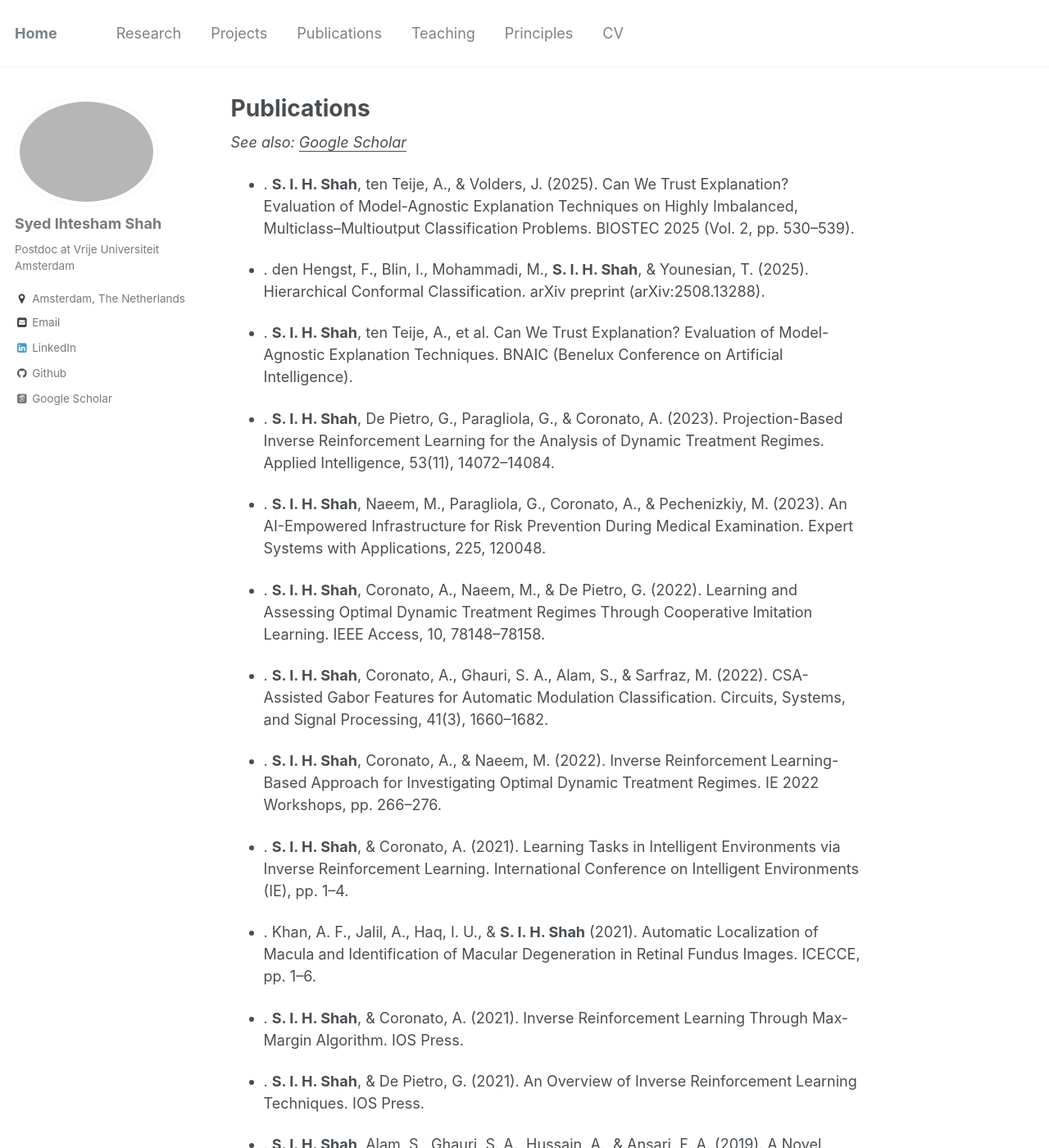
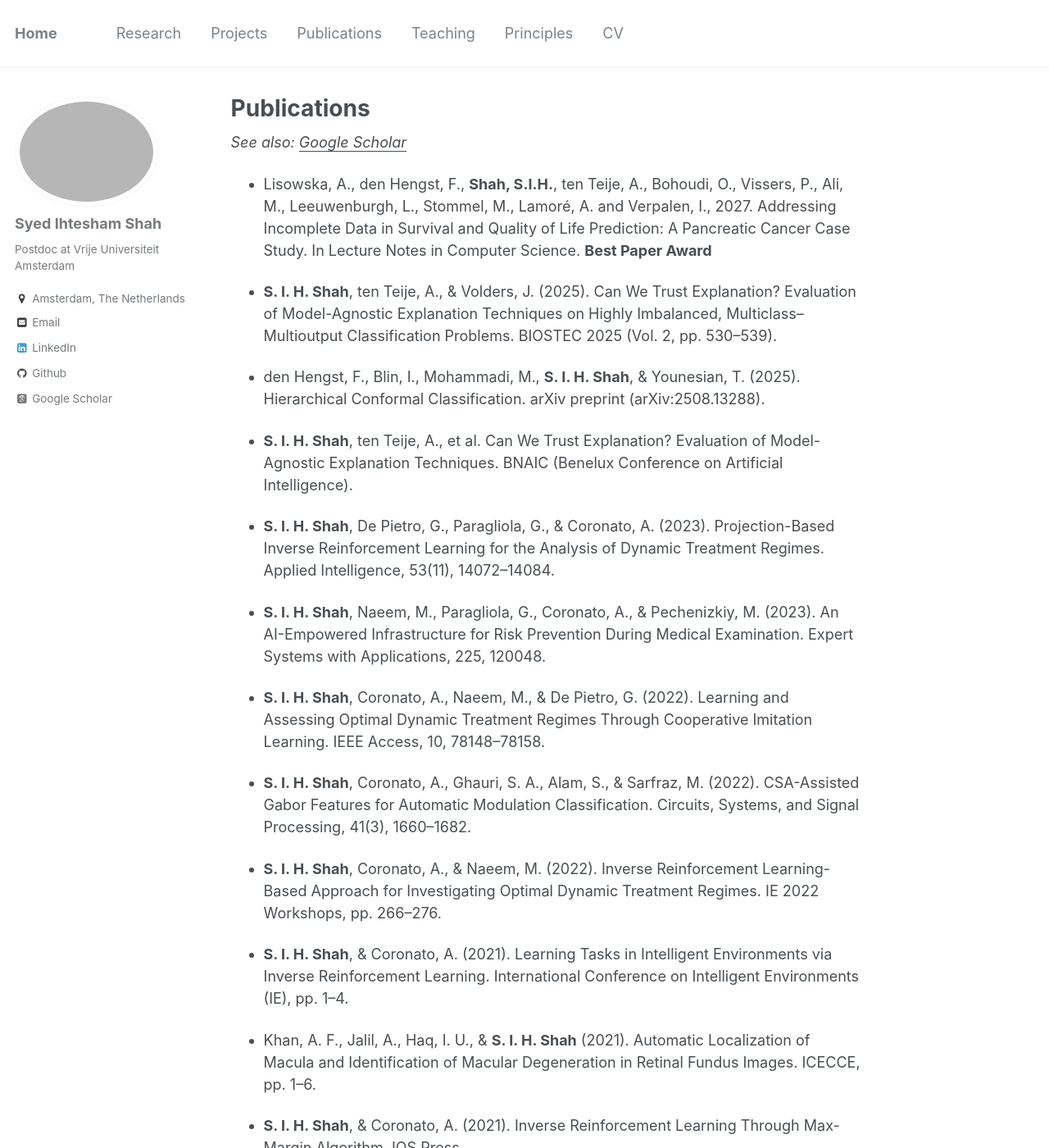
Before and after one commit to IhteshamShah/IhteshamShah.github.io, a Jekyll site: the page built from _pages/publications.md, in a window 1280 px wide and 1400 px high. Shown: the whole window at 82% size. Built offline with Jekyll 4.4.1, drawn with Linux system fonts in a browser that asks for light colours; some web fonts are replaced; some of the changed text lies outside the part shown.

Commit message:
Update publications.md

```diff
--- a/_pages/publications.md
+++ b/_pages/publications.md
@@ -7,58 +7,60 @@ author_profile: true
 
   *See also: <u><a href="https://scholar.google.com/citations?hl=en&user=5CUEp38AAAAJ&view_op=list_works&sortby=pubdate">Google Scholar</a></u>*
 
-- . **S. I. H. Shah**, ten Teije, A., & Volders, J. (2025).
+-  Lisowska, A., den Hengst, F., **Shah, S.I.H.**, ten Teije, A., Bohoudi, O., Vissers, P., Ali, M., Leeuwenburgh, L., Stommel, M., Lamoré, A. and Verpalen, I., 2027. Addressing Incomplete Data in Survival and Quality of Life Prediction: A Pancreatic Cancer Case Study. In Lecture Notes in Computer Science. **Best Paper Award**
+
+-  **S. I. H. Shah**, ten Teije, A., & Volders, J. (2025).
 Can We Trust Explanation? Evaluation of Model-Agnostic Explanation Techniques on Highly Imbalanced, Multiclass–Multioutput Classification Problems.
 BIOSTEC 2025 (Vol. 2, pp. 530–539).
 
-- . den Hengst, F., Blin, I., Mohammadi, M., **S. I. H. Shah**, & Younesian, T. (2025).
+-  den Hengst, F., Blin, I., Mohammadi, M., **S. I. H. Shah**, & Younesian, T. (2025).
 Hierarchical Conformal Classification.
 arXiv preprint (arXiv:2508.13288).
 
-- . **S. I. H. Shah**, ten Teije, A., et al.
+-  **S. I. H. Shah**, ten Teije, A., et al.
 Can We Trust Explanation? Evaluation of Model-Agnostic Explanation Techniques.
 BNAIC (Benelux Conference on Artificial Intelligence).
 
-- . **S. I. H. Shah**, De Pietro, G., Paragliola, G., & Coronato, A. (2023).
+-  **S. I. H. Shah**, De Pietro, G., Paragliola, G., & Coronato, A. (2023).
 Projection-Based Inverse Reinforcement Learning for the Analysis of Dynamic Treatment Regimes.
 Applied Intelligence, 53(11), 14072–14084.
 
-- . **S. I. H. Shah**, Naeem, M., Paragliola, G., Coronato, A., & Pechenizkiy, M. (2023).
+-  **S. I. H. Shah**, Naeem, M., Paragliola, G., Coronato, A., & Pechenizkiy, M. (2023).
 An AI-Empowered Infrastructure for Risk Prevention During Medical Examination.
 Expert Systems with Applications, 225, 120048.
 
-- . **S. I. H. Shah**, Coronato, A., Naeem, M., & De Pietro, G. (2022).
+-  **S. I. H. Shah**, Coronato, A., Naeem, M., & De Pietro, G. (2022).
 Learning and Assessing Optimal Dynamic Treatment Regimes Through Cooperative Imitation Learning.
 IEEE Access, 10, 78148–78158.
 
-- . **S. I. H. Shah**, Coronato, A., Ghauri, S. A., Alam, S., & Sarfraz, M. (2022).
+-  **S. I. H. Shah**, Coronato, A., Ghauri, S. A., Alam, S., & Sarfraz, M. (2022).
 CSA-Assisted Gabor Features for Automatic Modulation Classification.
 Circuits, Systems, and Signal Processing, 41(3), 1660–1682.
 
-- . **S. I. H. Shah**, Coronato, A., & Naeem, M. (2022).
+-  **S. I. H. Shah**, Coronato, A., & Naeem, M. (2022).
 Inverse Reinforcement Learning-Based Approach for Investigating Optimal Dynamic Treatment Regimes.
 IE 2022 Workshops, pp. 266–276.
 
-- . **S. I. H. Shah**, & Coronato, A. (2021).
+-  **S. I. H. Shah**, & Coronato, A. (2021).
 Learning Tasks in Intelligent Environments via Inverse Reinforcement Learning.
 International Conference on Intelligent Environments (IE), pp. 1–4.
 
-- . Khan, A. F., Jalil, A., Haq, I. U., & **S. I. H. Shah** (2021).
+-  Khan, A. F., Jalil, A., Haq, I. U., & **S. I. H. Shah** (2021).
 Automatic Localization of Macula and Identification of Macular Degeneration in Retinal Fundus Images.
 ICECCE, pp. 1–6.
 
-- . **S. I. H. Shah**, & Coronato, A. (2021).
+-  **S. I. H. Shah**, & Coronato, A. (2021).
 Inverse Reinforcement Learning Through Max-Margin Algorithm.
 IOS Press.
 
-- . **S. I. H. Shah**, & De Pietro, G. (2021).
+-  **S. I. H. Shah**, & De Pietro, G. (2021).
 An Overview of Inverse Reinforcement Learning Techniques.
 IOS Press.
 
-- . **S. I. H. Shah**, Alam, S., Ghauri, S. A., Hussain, A., & Ansari, F. A. (2019).
+-  **S. I. H. Shah**, Alam, S., Ghauri, S. A., Hussain, A., & Ansari, F. A. (2019).
 A Novel Hybrid Cuckoo Search–Extreme Learning Machine Approach for Modulation Classification.
 IEEE Access, 7, 90525–90537.
 
-- . Ghauri, S. A., Qureshi, I. M., **S. I. H. Shah**, & Khan, N. (2014).
+-  Ghauri, S. A., Qureshi, I. M., **S. I. H. Shah**, & Khan, N. (2014).
 Modulation Classification Using Cyclostationary Features on Fading Channels.
 Research Journal of Applied Sciences, Engineering and Technology, 7(24), 5331–5339.
```
